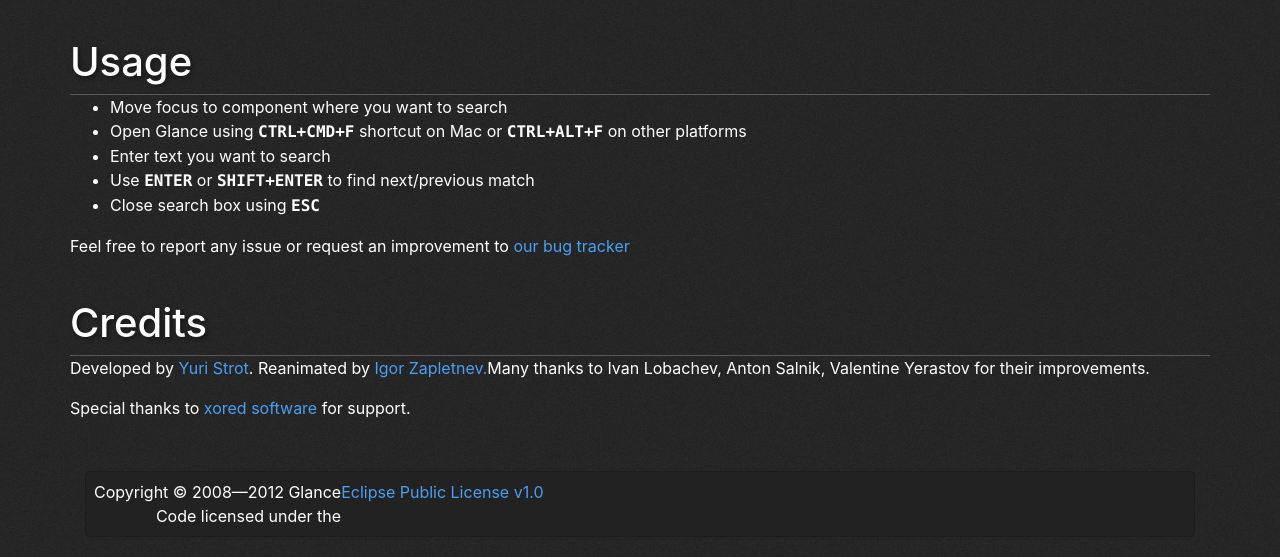
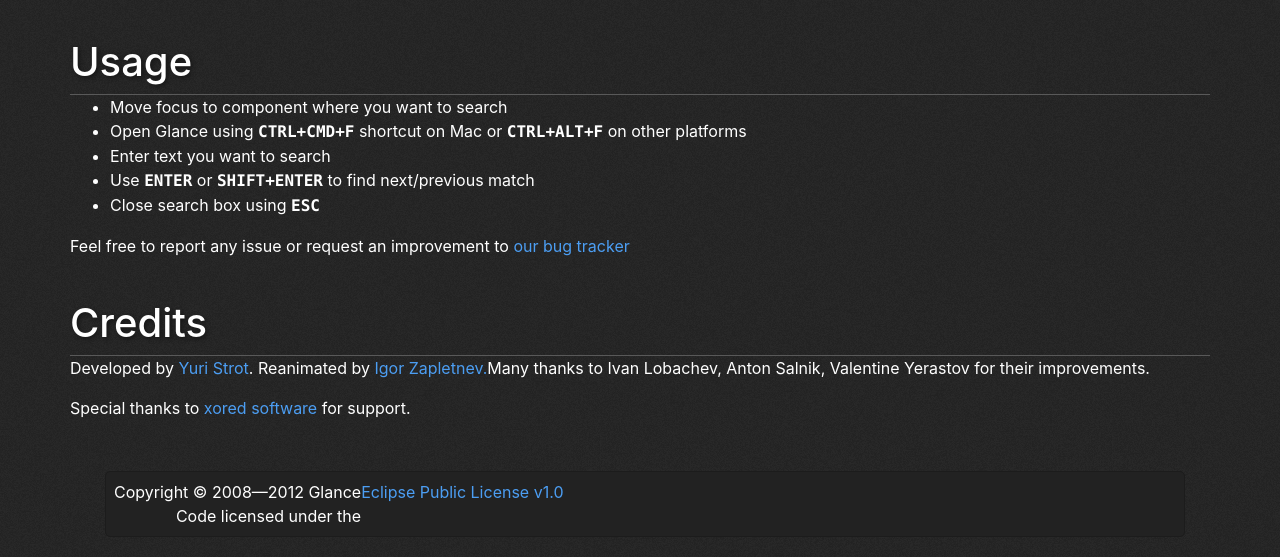
Before and after one commit to ystrot/glance, a plain HTML site: page index.html in a window 1280 px wide. Shown: the part 1237-1794 px from the top of the page. Drawn offline with nearby package versions, Linux system fonts and the light colour scheme.

Commit message:
Update css/style.css

```diff
--- a/css/style.css
+++ b/css/style.css
@@ -82,7 +82,7 @@ LI {
 }
 
 .footer {
-	margin: 35px 0 20px 0;
+	margin: 35px 10px 20px 20px;
 	text-align: right;
 	background: #222;
 	-webkit-border-radius: 5px;
```
